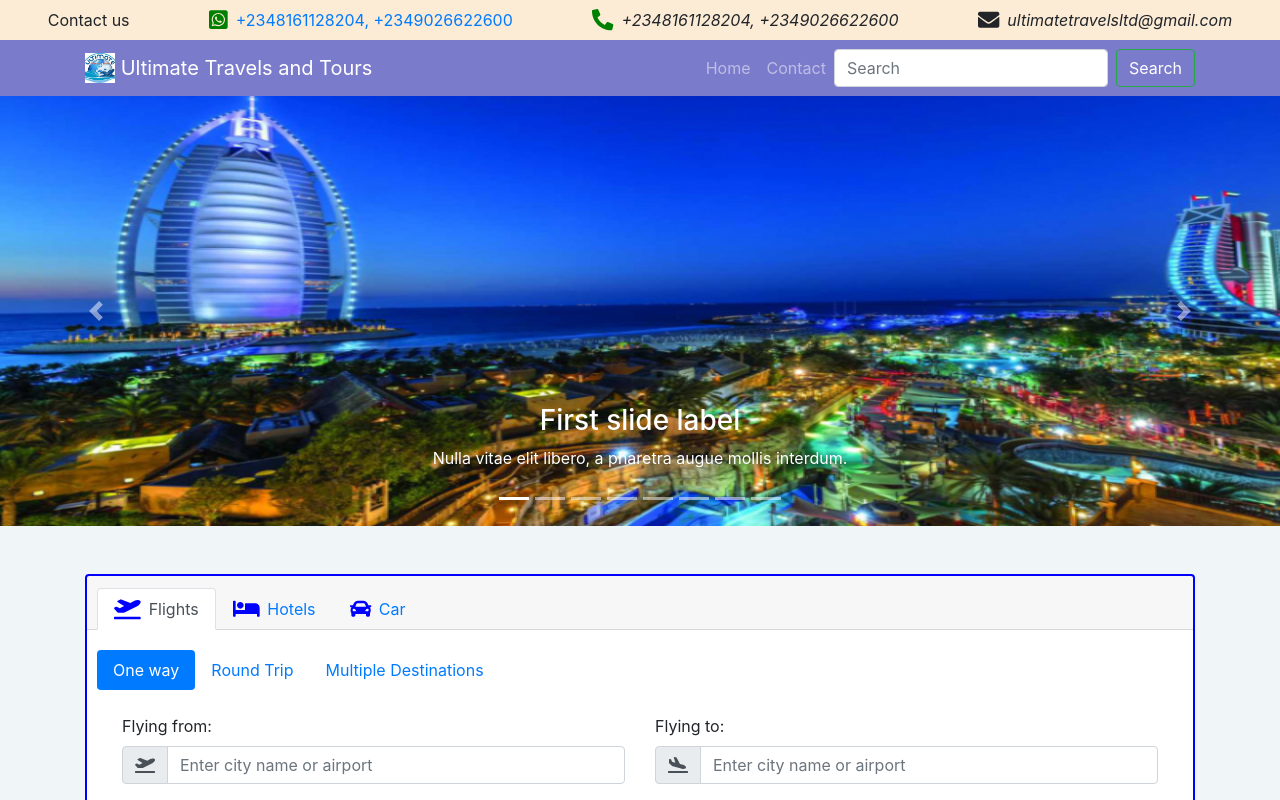
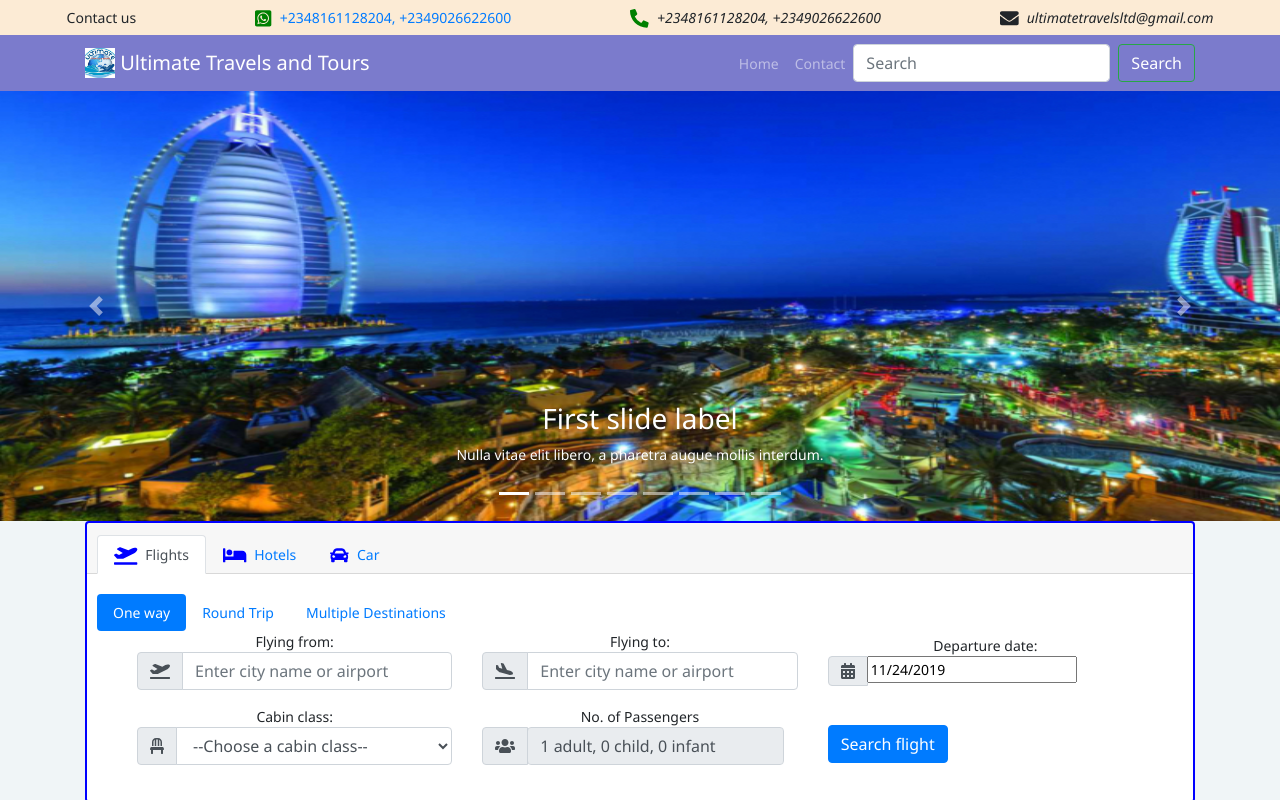
Before and after one commit to chidinma-godwin/ultimate-travels, a React (Create React App) app in the folder ultimate/: page / in a window 1280 px wide. Shown: the top 800 px of the page. Built offline with nearby package versions, Linux system fonts and the light colour scheme.

Commit message:
Add more styles to the booking component

```diff
--- a/ultimate/src/components/home/Booking.js
+++ b/ultimate/src/components/home/Booking.js
@@ -71,7 +71,6 @@ class Booking extends React.Component {
           <Card.Body>
               <Tabs defaultActiveKey="oneway" variant="pills">
                 <Tab title="One way" eventKey="oneway">
-                  <br />
                   <Container>
                     <Oneway />
                     </Container>
--- a/ultimate/src/components/home/Home.js
+++ b/ultimate/src/components/home/Home.js
@@ -9,8 +9,6 @@ const Home = (props)=> {
     return(
         <React.Fragment>
             <MainImage />
-            <br />
-            <br />
             <div className="container">
             <Booking />
             <br/>
--- a/ultimate/src/components/home/Oneway.js
+++ b/ultimate/src/components/home/Oneway.js
@@ -48,16 +48,22 @@ class OneWay extends React.Component {
 
   increment = evt => {
     const className = evt.target.className.split(" ")[0];
-    this.setState({
-      [className]: this.state[className] + 1
-    });
+    this.setState(prevState=> ({
+      [className]: prevState[className] + 1
+    }))
   };
 
   decrement = evt => {
     const className = evt.target.className.split(" ")[0];
-    this.setState({
-      [className]: this.state[className] - 1
-    });
+    if(className==="adults"){
+      this.setState(prevState=> ({
+        [className]: prevState[className] > 1  ? prevState[className] - 1 : 1
+      }));
+    } else{
+      this.setState(prevState=> ({
+        [className]: prevState[className] ? prevState[className] - 1 : 0
+      }));
+    }
   };
 
   render() {
@@ -123,14 +129,13 @@ class OneWay extends React.Component {
             </Table>
           </Col>
         </Row>
-        <Button>Done</Button>
+        <Button onClick={()=> document.body.click()}>Done</Button>
       </Popover>
     );
 
     return (
-      <Form onSubmit={this.handleSubmit}>
-        <Row>
-          <Col sm={12} md={6}>
+      <Form inline onSubmit={this.handleSubmit}>
+          <Col sm={12} md={6} lg={4}>
             <label htmlFor="from">Flying from: </label>
             <InputGroup className="mb-3">
               <InputGroup.Prepend>
@@ -152,7 +157,7 @@ class OneWay extends React.Component {
             </InputGroup>
           </Col>
 
-          <Col sm={12} md={6}>
+          <Col sm={12} md={6} lg={4}>
             <label htmlFor="destination">Flying to: </label>
             <InputGroup className="mb-3">
               <InputGroup.Prepend>
@@ -173,10 +178,8 @@ class OneWay extends React.Component {
               />
             </InputGroup>
           </Col>
-        </Row>
 
-        <Row>
-          <Col sm={12} md={6}>
+          <Col sm={12} md={6} lg={4}>
             <label htmlFor="date">Departure date: </label>
             <InputGroup className="mb-3">
               <InputGroup.Prepend>
@@ -195,7 +198,7 @@ class OneWay extends React.Component {
             </InputGroup>
           </Col>
 
-          <Col sm={12} md={6}>
+          <Col sm={12} md={6} lg={4}>
             <label htmlFor="cabin">Cabin class: </label>
             <InputGroup className="mb-3">
               <InputGroup.Prepend>
@@ -212,6 +215,7 @@ class OneWay extends React.Component {
                 onChange={this.handleChange}
                 value={this.state.cabin}
               >
+                <option>--Choose a cabin class--</option>
                 <option>Economy</option>
                 <option>Premium Economy</option>
                 <option>Business</option>
@@ -219,12 +223,12 @@ class OneWay extends React.Component {
               </FormControl>
             </InputGroup>
           </Col>
-        </Row>
 
+        <Col sm={12} md={6} lg={4}>
         <label htmlFor="passengers">No. of Passengers</label>
         <InputGroup className="mb-3">
           <InputGroup.Prepend>
-            <InputGroup.Text id="addon4">
+            <InputGroup.Text id="addon5">
               <FontAwesomeIcon icon={["fas", "users"]} style={{ size: "lg" }} />
             </InputGroup.Text>
           </InputGroup.Prepend>
@@ -249,10 +253,13 @@ class OneWay extends React.Component {
             </OverlayTrigger>
           </ButtonToolbar>
         </InputGroup>
+        </Col>
 
+        <Col sm={12} md={6} lg={4}>
         <Button variant="primary" type="submit">
           Search flight
         </Button>
+        </Col>
       </Form>
     );
   }
--- a/ultimate/src/index.css
+++ b/ultimate/src/index.css
@@ -1,16 +1,12 @@
 body {
   margin: 0;
   background-color: rgb(240, 245, 247);
-  font-family: -apple-system, BlinkMacSystemFont, "Segoe UI", "Roboto", "Oxygen",
+  font-family: "Segoe UI", "Roboto", "Oxygen",
     "Ubuntu", "Cantarell", "Fira Sans", "Droid Sans", "Helvetica Neue",
     sans-serif;
   -webkit-font-smoothing: antialiased;
   -moz-osx-font-smoothing: grayscale;
-}
-
-code {
-  font-family: source-code-pro, Menlo, Monaco, Consolas, "Courier New",
-    monospace;
+  font-size: 14px;
 }
 
 .top-nav {
@@ -44,6 +40,6 @@ code {
   border: blue 2px;
 }
 
-#passengers {
+/* #passengers {
   width: fit-content;
-}
+} */
```
